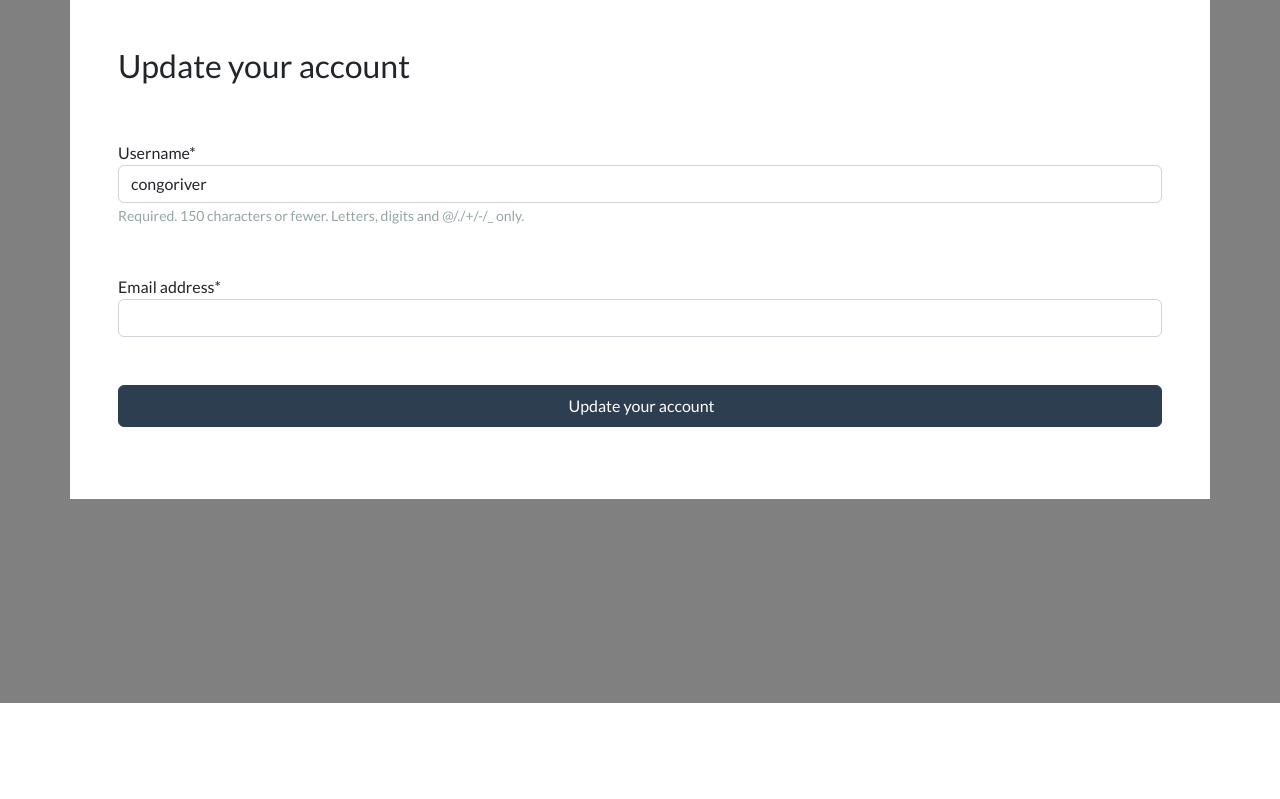
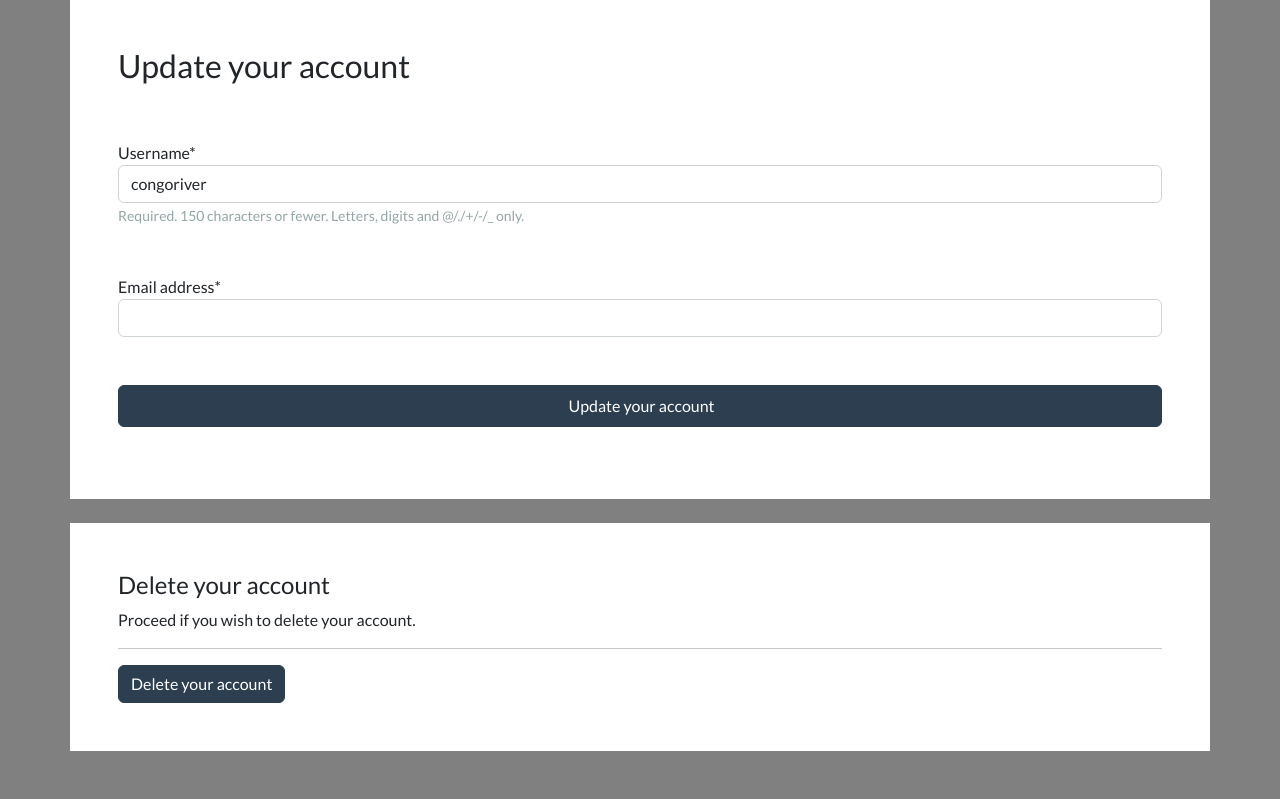
Before and after one commit to guesmia1228/online-store, a Django app: page /account/profile-management in a window 1280 px wide. Shown: the part 97-896 px from the top of the page. Before the commit the page ends 800 px from the top, so only its background shows below. Run offline with Django 4.2, Linux system fonts and the light colour scheme; a user stored in the database is signed in; data comes from the database, SQL or seed files in the repository; both versions use the stored data as it was after the commit; some libraries are stand-ins or nearby versions.

Commit message:
Delete account functionality added
expanding on delete_account function in views.py; updating delete-account.html. profile-management.html and dashboard.html in order to make account deletion fully operable

```diff
--- a/ecommerce/account/templates/account/profile-management.html
+++ b/ecommerce/account/templates/account/profile-management.html
@@ -59,17 +59,25 @@
                 {{form.non_field_errors}}
 
 
-
-
             </form>
-
-
 
 
 
         </div>
 
+        <br>
 
+     <div class="container bg-white shadow-md p-5 form-layout">
+
+            <h4> Delete your account </h4>
+
+            <p> Proceed if you wish to delete your account.</p>
+
+            <hr>
+
+            <a class="btn btn-primary navbar-btn text-white" type="button"  href="{% url 'delete-account' %}"> Delete your account </a>
+
+        </div>
 
     </body>
 
--- a/ecommerce/account/views.py
+++ b/ecommerce/account/views.py
@@ -162,4 +162,12 @@ def profile_management(request):
 @login_required(login_url='my-login')
 def delete_account(request):
 
+    user = User.objects.get(id=request.user.id)
+
+    if request.method =='POST':
+
+        user.delete()
+
+        return redirect('store')                                                                                        #users redirected to store after account deletion
+
     return render(request,'account/delete-account.html')
```
Also changed, not shown: ecommerce/account/templates/account/delete-account.html (+69 -1 lines), ecommerce/db.sqlite3.
